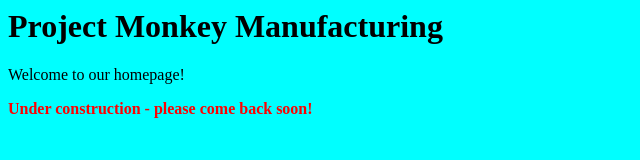
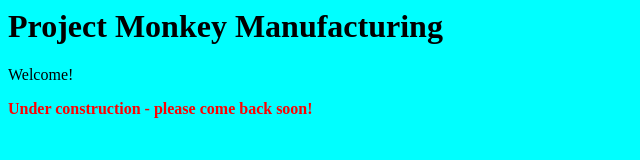
Before and after one commit to deastrobooking/CLI_Version_Control_Intro, a plain HTML site: page index.html in a window 1280 px wide. Shown: the full height of the page, 0-640 px from the left. Drawn offline with Linux system fonts and the light colour scheme.

Commit message:
Removed reference to homepage in title and on page.

```diff
--- a/index.html
+++ b/index.html
@@ -1,10 +1,10 @@
 <html>
     <head>
-        <title>Project Monkey Manufacturing Homepage</title>
+        <title>Project Monkey Manufacturing Company</title>
     </head>
     <body style="background-color: rgb(0,255,255);">
         <h1>Project Monkey Manufacturing</h1>
-            <p>Welcome to our homepage!</p>
+            <p>Welcome!</p>
             <p><strong>
             <span style="color: rgb(255, 0, 0);">
             Under construction - please come back soon!
```
